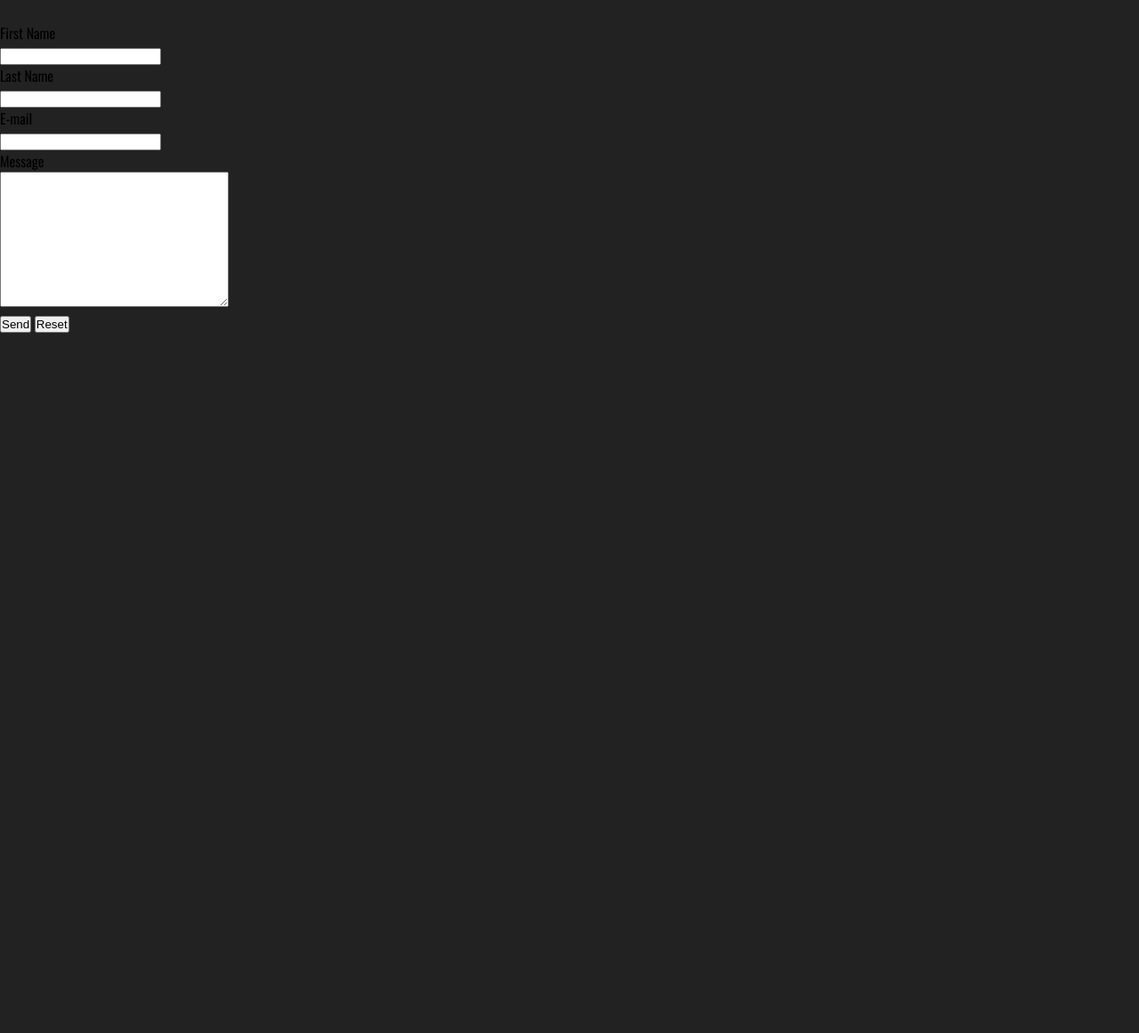
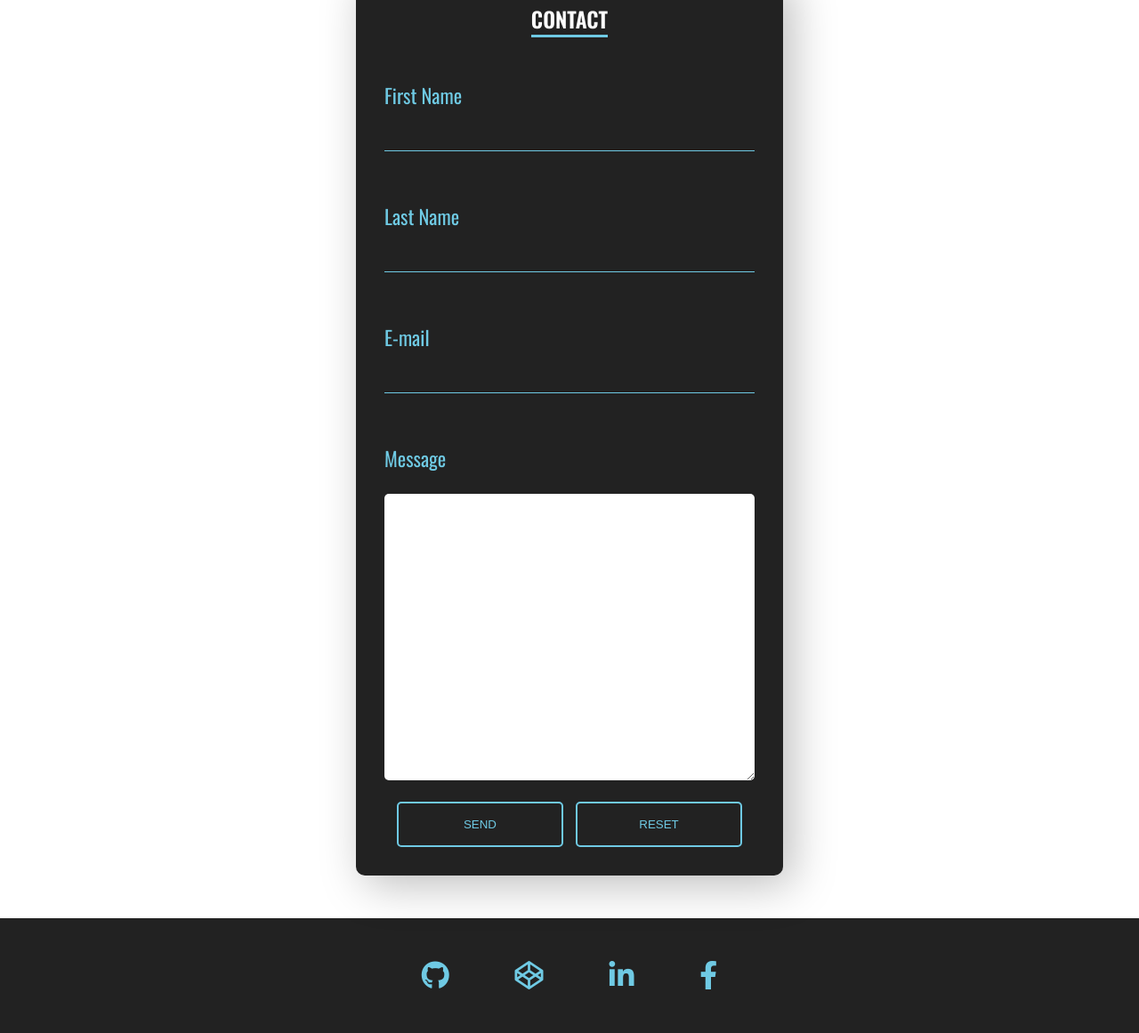
Before and after one commit to ericswkshp/arsenaultwebdev, a plain HTML site: page index.html in a window 1280 px wide. Shown: the part 1520-2681 px from the top of the page at 89% size. Before the commit the page ends 1894 px from the top, so only its background shows below. Drawn offline with nearby package versions, Linux system fonts and the light colour scheme.

Commit message:
added social icons

```diff
--- a/index.html
+++ b/index.html
@@ -12,6 +12,11 @@
       href="https://fonts.googleapis.com/css2?family=Oswald:wght@300;400;600&display=swap"
       rel="stylesheet"
     />
+    <link
+      rel="stylesheet"
+      href="https://cdnjs.cloudflare.com/ajax/libs/font-awesome/6.0.0/css/all.min.css"
+    />
+
     <script src="main.js" defer></script>
   </head>
   <body>
@@ -115,7 +120,13 @@
 
     <section class="contact">
       <div class="contact-container">
-        <form action="https://formsubmit.co/ericswkshp@gmail.com" method="post">
+        <form
+          class="contact-form"
+          action="https://formsubmit.co/ericswkshp@gmail.com"
+          method="post"
+        >
+          <div class="form-content">
+            <h1>Contact</h1>
             <label for="f_name">First Name</label>
             <br />
             <input type="text" name="f_name" required />
@@ -132,11 +143,36 @@
               value="https://ericswkshp.github.io/arsenaultwebdev/thanks.html"
             />
             <label for="message">Message</label><br />
-          <textarea name="message" id="message" cols="30" rows="10"></textarea
-          ><br />
-          <button type="submit">Send</button>
-          <button type="reset">Reset</button>
+            <textarea
+              name="message"
+              id="message"
+              cols="30"
+              rows="10"
+            ></textarea>
+            <br />
+          </div>
+          <div class="button-container">
+            <button class="btn" type="submit">Send</button>
+            <button class="btn" type="reset">Reset</button>
+          </div>
         </form>
+      </div>
+    </section>
+    <section class="links">
+      <div class="links-container">
+        <a href="https://github.com/ericswkshp">
+          <i class="fa-brands fa-github"></i>
+        </a>
+        <a href="https://codepen.io/xoutheyes">
+          <i class="fa-brands fa-codepen"></i>
+        </a>
+        <a href="https://www.linkedin.com/in/ericsarsenault/">
+          <i class="fa-brands fa-linkedin-in"></i
+        ></a>
+
+        <a href="https://www.facebook.com/eric.arsenault.73">
+          <i class="fa-brands fa-facebook-f"></i>
+        </a>
       </div>
     </section>
   </body>
--- a/style.css
+++ b/style.css
@@ -23,6 +23,7 @@ body {
 
 /* Primary header  */
 .logo {
+  height: 2rem;
   margin: 2rem;
 }
 
@@ -107,20 +108,21 @@ body {
   }
 }
 
-/* banner Me Section  */
+/* Banner Section  */
 
 .banner-container {
-  padding: 7rem;
-  height: 90vh;
+  margin-top: 10rem;
+  height: 70vh;
+  text-align: center;
 }
 
 .banner-line_1 {
-  font-size: 3.5rem;
+  font-size: 2rem;
   color: #fff;
 }
 
 .banner-line_2 {
-  font-size: 3.2rem;
+  font-size: 1.8rem;
   color: var(--primary-color);
   text-transform: uppercase;
 }
@@ -128,11 +130,12 @@ body {
 /* About Section  */
 .about-container {
   background-color: #fff;
-  padding: 3rem 7rem;
-  box-shadow: inset 25px 25px 100px rgba(0, 0, 0, 0.267);
+  padding: 2rem 1rem;
+  /* box-shadow: inset 5px 5px 10px rgba(0, 0, 0, 0.267); */
 }
 
 .about-container h1 {
+  margin: auto;
   width: fit-content;
   margin-bottom: 1rem;
   text-transform: uppercase;
@@ -141,8 +144,8 @@ body {
 
 .about-container h2 {
   text-align: center;
-  font-size: 1.3rem;
-  margin: 2rem;
+  font-size: 1rem;
+  margin: 2rem 0;
 }
 
 .about-container p {
@@ -157,13 +160,13 @@ body {
 
 .experience-container {
   background-color: #222;
-  padding: 3rem 7rem;
+  padding: 2rem 1rem;
 }
 
 .experience-container h1 {
+  margin: auto;
   color: var(--primary-color);
   width: fit-content;
-  margin-bottom: 1rem;
   text-transform: uppercase;
   border-bottom: #fff solid;
 }
@@ -171,11 +174,7 @@ body {
 .experience-container p {
   font-size: 1.2rem;
   color: #fff;
-}
-
-.course-list {
-  padding: 2rem 0;
-  width: 10rem;
+  margin-top: 2rem;
 }
 
 .course-list-container {
@@ -184,8 +183,125 @@ body {
   justify-content: space-around;
   color: #fff;
   font-size: 1.2rem;
+  max-width: 30rem;
+  margin: 2rem auto;
 }
 
 .course-list-container ul li {
   list-style: none;
 }
+
+/* Contact section  */
+.contact-container {
+  background-color: #fff;
+  padding: 3rem 0;
+}
+
+.contact-form {
+  background: #222;
+  max-width: 30rem;
+  margin: auto;
+  padding: 2rem;
+  border-radius: 10px;
+  box-shadow: 10px 10px 50px rgba(0, 0, 0, 0.267);
+}
+
+.form-content {
+  display: flex;
+  flex-direction: column;
+}
+
+.form-content h1 {
+  margin: auto;
+  color: #fff;
+  border-bottom: var(--primary-color) solid;
+  width: fit-content;
+  margin-bottom: 3rem;
+  text-transform: uppercase;
+}
+
+.contact-form label {
+  color: var(--primary-color);
+  font-size: 1.4rem;
+}
+
+.contact-form input {
+  border: none;
+  border-bottom: #6fcae4 1px solid;
+  background-color: inherit;
+  color: #fff;
+  font-size: 1.2rem;
+  margin-bottom: 2rem;
+}
+
+.contact-form textarea {
+  border: none;
+  border-radius: 5px;
+  padding: 1rem;
+  font-size: 1.2rem;
+  font-family: "Oswald", sans-serif;
+}
+
+.contact-form textarea:focus {
+  outline: none;
+}
+
+.contact-form input:focus {
+  outline: none;
+}
+
+.button-container {
+  display: flex;
+  flex-direction: row;
+  justify-content: space-evenly;
+}
+
+.btn {
+  border: #6fcae4 solid 2px;
+  outline: none;
+  border-radius: 5px;
+  background-color: #222;
+  padding: 1rem;
+  color: var(--primary-color);
+  width: 45%;
+  text-transform: uppercase;
+  transition: 0.3s all ease;
+}
+
+.btn:hover {
+  background-color: var(--primary-color);
+  color: #222;
+}
+
+.links-container {
+  display: flex;
+  flex-direction: row;
+  justify-content: space-evenly;
+  max-width: 30rem;
+  margin: auto;
+  padding: 3rem 0;
+}
+.fa-brands {
+  font-size: 2rem;
+  color: var(--primary-color);
+  transition: 0.2s all ease;
+}
+
+.fa-brands:hover {
+  transform: translateY(-5px);
+}
+
+/* Media Queries  */
+
+@media (max-width: 600px) {
+  .contact-container {
+    padding: 0;
+  }
+  .contact-form {
+    max-width: 100%;
+    margin: 0;
+    border-radius: 0;
+    padding: 2rem;
+    box-shadow: none;
+  }
+}
```
Lines whose indentation alone changed are shown as unchanged.
